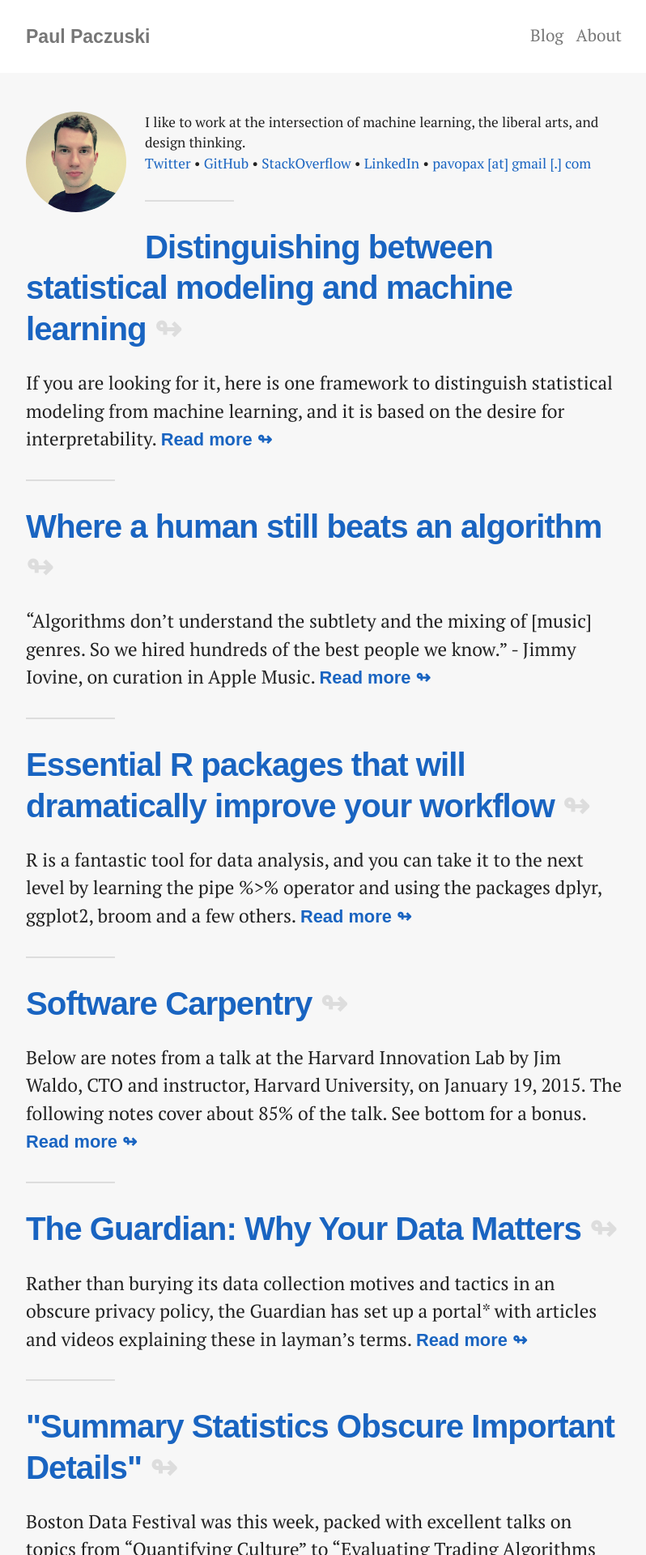
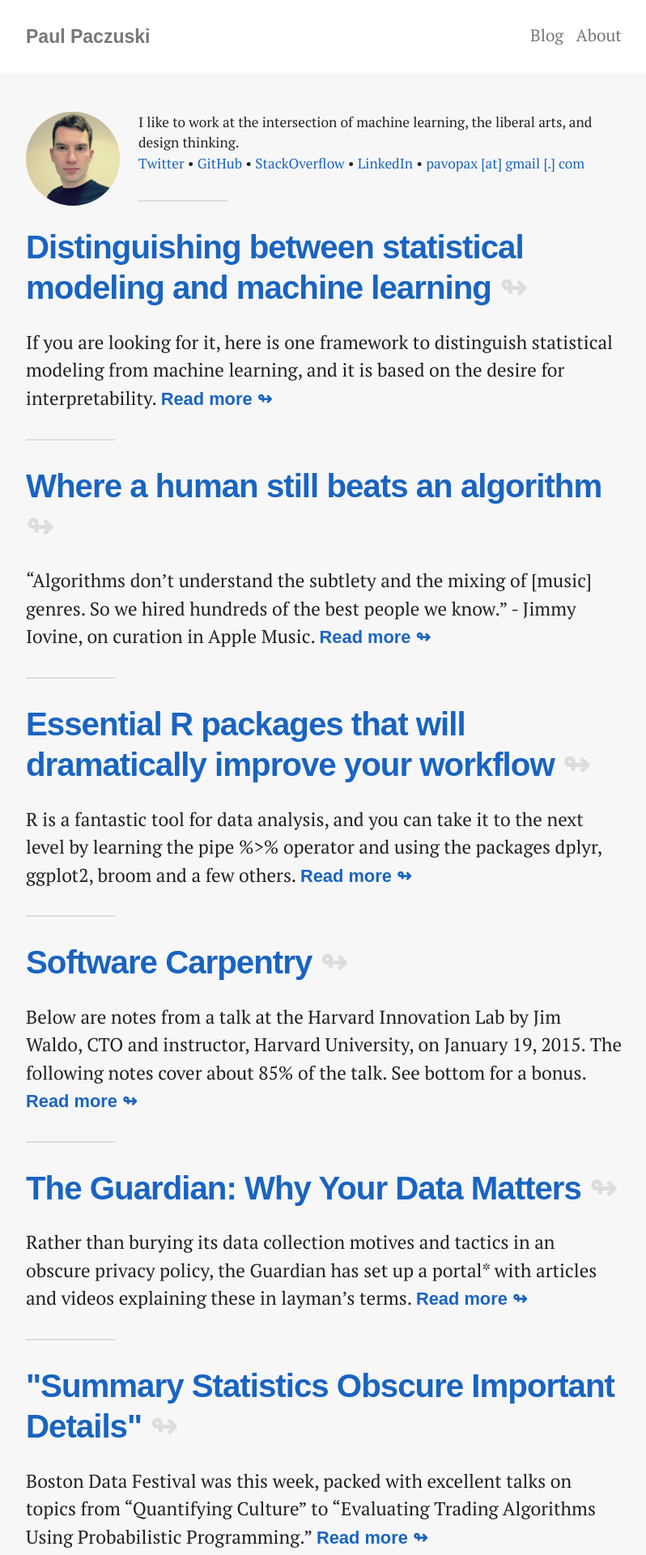
Before and after one commit to pavopax/pavopax.github.io, a Jekyll site: the page built from index.html, in a window 1280 px wide. Shown: the top 1920 px of the page at 81% size, without its empty margins (240-1038 px from the left). Built offline with Jekyll 4.4.1, drawn with Linux system fonts in a browser that asks for light colours; nearby versions of some CDN libraries; library files that are not in the unit come from our copies.

Commit message:
[tweak] tweak img attr

```diff
--- a/css/main.scss
+++ b/css/main.scss
@@ -358,7 +358,7 @@ figcaption {
     float: left;
     margin-left: 0;
     margin-right: 1em;
-    width: 124px;
+    width: 116px;
 }
 .about-avatar,
 .about-avatar-small {
```
